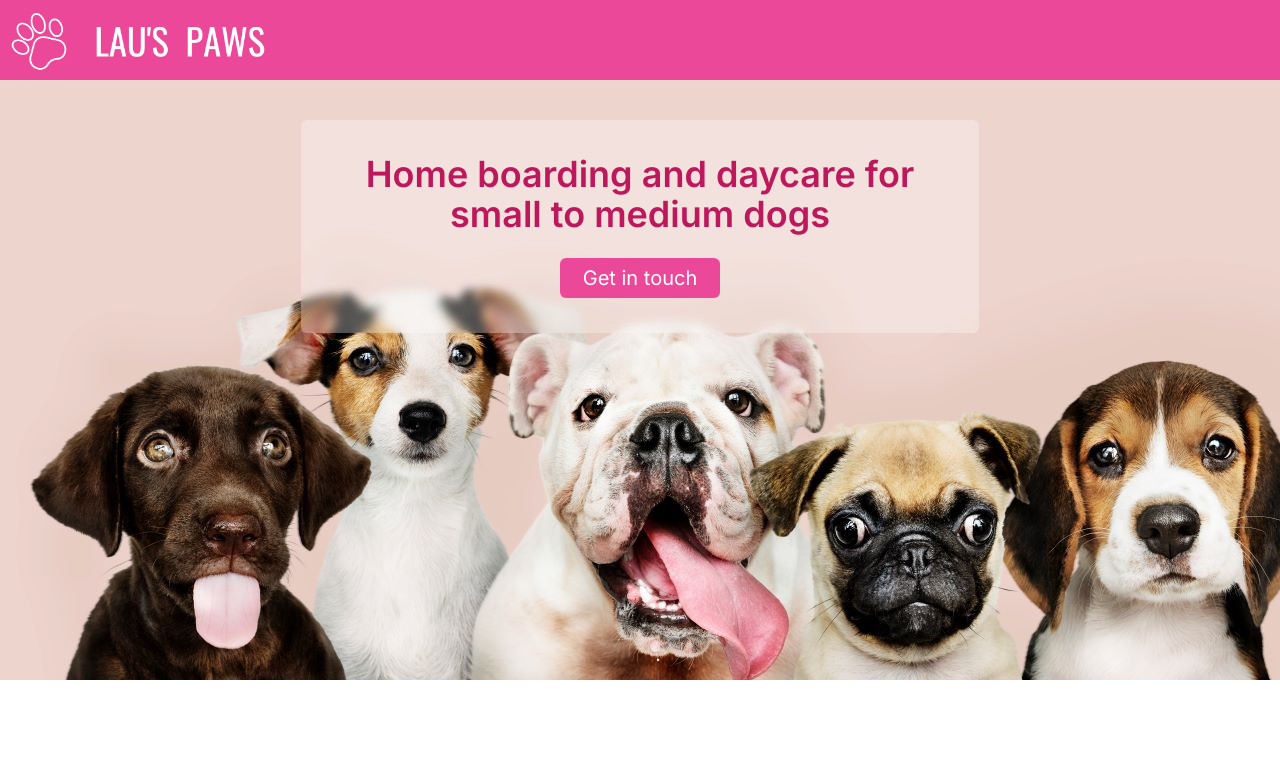
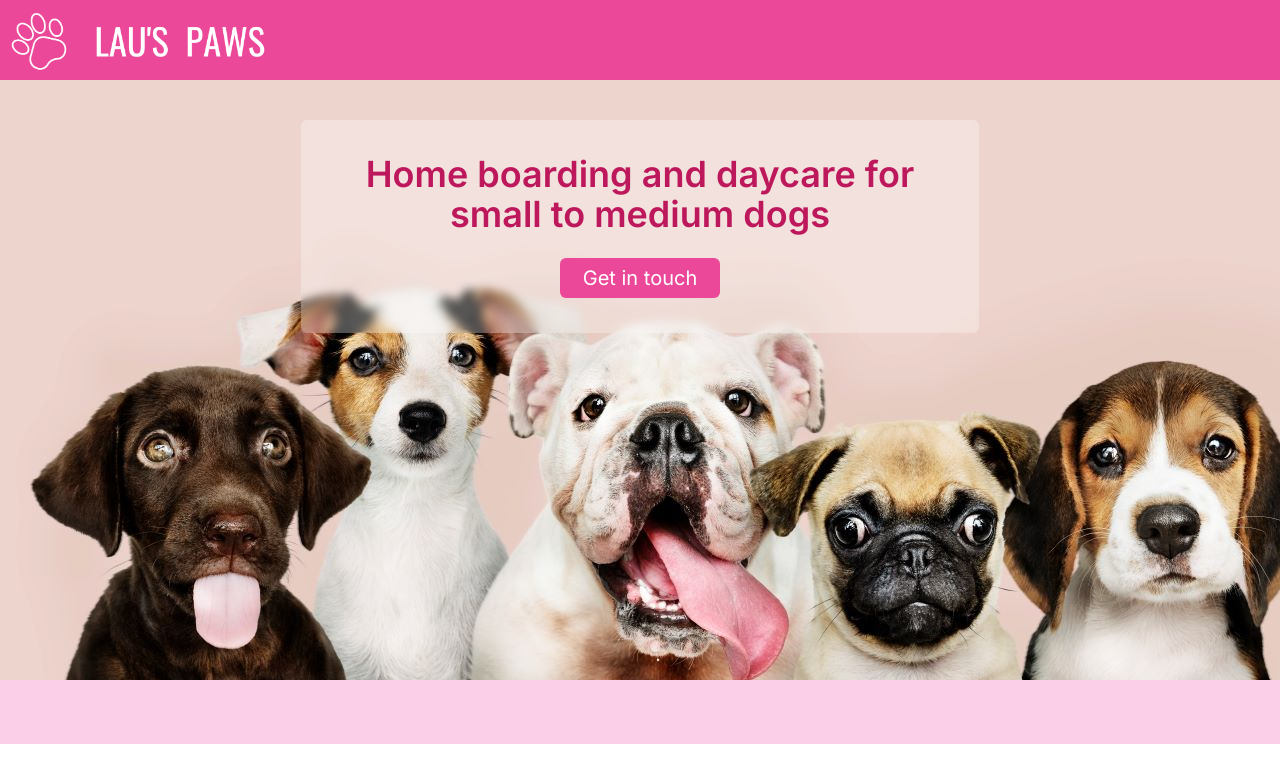
Before and after one commit to lolamindi/laus-paws, a Next.js app: page / in a window 1280 px wide. Shown: the top 782 px of the page. Built offline with nearby package versions, Linux system fonts and the light colour scheme.

Commit message:
add footer

```diff
--- /dev/null
+++ b/src/app/components/Footer.jsx
@@ -0,0 +1,7 @@
+export default function Footer() {
+  return <footer>
+    <div class="bg-pink-200 h-16 flex items-center">
+    </div>
+
+  </footer>;
+}
--- a/src/app/layout.js
+++ b/src/app/layout.js
@@ -2,6 +2,7 @@ import { Inter } from "next/font/google";
 import "./globals.css";
 import Head from "next/head";
 import Header from "./components/Header";
+import Footer from "./components/Footer";
 
 const inter = Inter({ subsets: ["latin"] });
 
@@ -20,6 +21,7 @@ export default function RootLayout({ children }) {
       <Header />
       <main>{children}</main>
       </body>
+      <Footer />
     </html>
   );
 }
```
